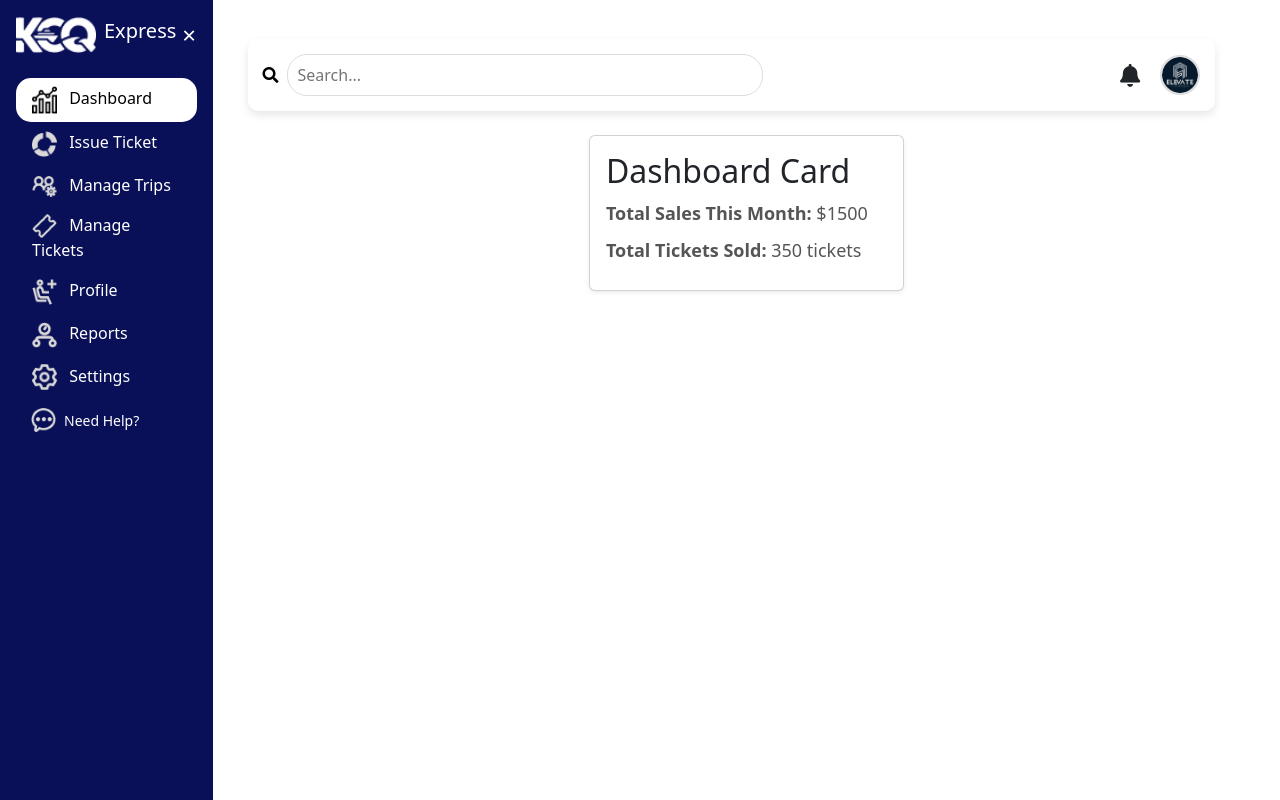
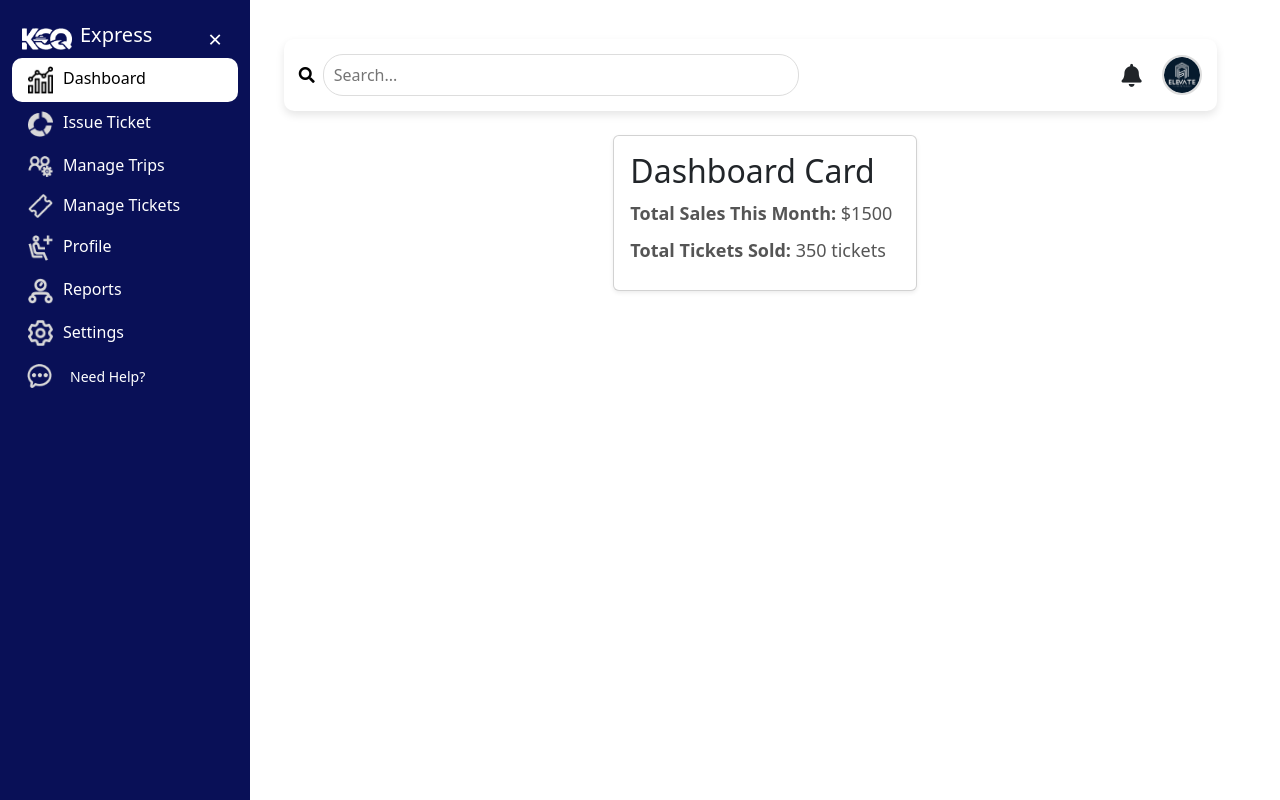
Before and after one commit to Elevate-Company/KCQ-Ferry-Ticketing-System, a React (Create React App) app in the folder frontend/: page /dashboard in a window 1280 px wide. Built offline with nearby package versions, Linux system fonts and the light colour scheme.

Commit message:
improved sidebar toggle function

```diff
--- a/frontend/src/core/components.js
+++ b/frontend/src/core/components.js
@@ -1,7 +1,7 @@
 import React, { useState } from 'react';
 import { NavLink, Outlet } from 'react-router-dom';
-import '../css/dashboard.css';  // Import global styles for layout
-import '../css/components.css';  // Import sidebar-specific styles
+import '../css/dashboard.css';  // Global styles
+import '../css/components.css';  // Sidebar-specific styles
 import logo from '../assets/kcq.png';
 import dashboardIcon from '../assets/dashboard.png';
 import issueTicketIcon from '../assets/issueticket.png';
@@ -13,79 +13,79 @@ import settingsIcon from '../assets/setting.png';
 import needHelpIcon from '../assets/needhelp.png';
 
 function Components() {
-  const [isSidebarOpen, setIsSidebarOpen] = useState(true);
+  const [isSidebarExpanded, setIsSidebarExpanded] = useState(true);
 
   const toggleSidebar = () => {
-    setIsSidebarOpen(!isSidebarOpen);
+    setIsSidebarExpanded(!isSidebarExpanded);
   };
 
   return (
     <div className="container-fluid">
       <div className="row">
         {/* Sidebar */}
-        {isSidebarOpen && (
-          <div className="col-md-3 col-lg-2 p-3 sidebar">
-            <div className="d-flex justify-content-between align-items-center mb-4">
+        <div className={`sidebar ${isSidebarExpanded ? 'expanded' : 'collapsed'}`}>
+          <div className="sidebar-header">
             <div className="d-flex align-items-center">
-                <img src={logo} alt="KCQ Logo" className="sidebar-logo me-2" />
-                <span className="h5 text-white">Express</span>
+              <img src={logo} alt="KCQ Logo" className="sidebar-logo" />
+              {isSidebarExpanded && <span className="h5 text-white ms-2">Express</span>}
             </div>
-              <button onClick={toggleSidebar} className="btn-close-sidebar">
-                ×
+            <button onClick={toggleSidebar} className="btn-toggle-sidebar">
+              {isSidebarExpanded ? '×' : '☰'}
             </button>
           </div>
           <ul className="nav flex-column">
             <li className="nav-item">
               <NavLink to="/dashboard" className={({ isActive }) => `nav-link ${isActive ? 'active' : ''}`}>
-                  <img src={dashboardIcon} alt="Dashboard" className="sidebar-icon me-2" /> Dashboard
+                <img src={dashboardIcon} alt="Dashboard" className="sidebar-icon" />
+                {isSidebarExpanded && 'Dashboard'}
               </NavLink>
             </li>
             <li className="nav-item">
               <NavLink to="/issue-ticket" className={({ isActive }) => `nav-link ${isActive ? 'active' : ''}`}>
-                  <img src={issueTicketIcon} alt="Issue Ticket" className="sidebar-icon me-2" /> Issue Ticket
+                <img src={issueTicketIcon} alt="Issue Ticket" className="sidebar-icon" />
+                {isSidebarExpanded && 'Issue Ticket'}
               </NavLink>
             </li>
             <li className="nav-item">
               <NavLink to="/manage-trips" className={({ isActive }) => `nav-link ${isActive ? 'active' : ''}`}>
-                  <img src={manageTripsIcon} alt="Manage Trips" className="sidebar-icon me-2" /> Manage Trips
+                <img src={manageTripsIcon} alt="Manage Trips" className="sidebar-icon" />
+                {isSidebarExpanded && 'Manage Trips'}
               </NavLink>
             </li>
             <li className="nav-item">
               <NavLink to="/manage-tickets" className={({ isActive }) => `nav-link ${isActive ? 'active' : ''}`}>
-                  <img src={manageTicketsIcon} alt="Manage Tickets" className="sidebar-icon me-2" /> Manage Tickets
+                <img src={manageTicketsIcon} alt="Manage Tickets" className="sidebar-icon" />
+                {isSidebarExpanded && 'Manage Tickets'}
               </NavLink>
             </li>
             <li className="nav-item">
               <NavLink to="/profile" className={({ isActive }) => `nav-link ${isActive ? 'active' : ''}`}>
-                  <img src={profileIcon} alt="Profile" className="sidebar-icon me-2" /> Profile
+                <img src={profileIcon} alt="Profile" className="sidebar-icon" />
+                {isSidebarExpanded && 'Profile'}
               </NavLink>
             </li>
             <li className="nav-item">
               <NavLink to="/reports" className={({ isActive }) => `nav-link ${isActive ? 'active' : ''}`}>
-                  <img src={reportsIcon} alt="Reports" className="sidebar-icon me-2" /> Reports
+                <img src={reportsIcon} alt="Reports" className="sidebar-icon" />
+                {isSidebarExpanded && 'Reports'}
               </NavLink>
             </li>
             <li className="nav-item">
               <NavLink to="/settings" className={({ isActive }) => `nav-link ${isActive ? 'active' : ''}`}>
-                  <img src={settingsIcon} alt="Settings" className="sidebar-icon me-2" /> Settings
+                <img src={settingsIcon} alt="Settings" className="sidebar-icon" />
+                {isSidebarExpanded && 'Settings'}
               </NavLink>
             </li>
           </ul>
-            <div className="d-flex align-items-center mt-auto need-help">
-              <img src={needHelpIcon} alt="Need Help" className="sidebar-icon me-2" />
-              <span>Need Help?</span>
+          <div className="d-flex align-items-center need-help">
+            <img src={needHelpIcon} alt="Need Help" className="sidebar-icon" />
+            {isSidebarExpanded && <span className="ms-2">Need Help?</span>}
           </div>
         </div>
-        )}
 
         {/* Main Content */}
-        <div className={`col ${isSidebarOpen ? 'col-md-9 col-lg-10' : 'col-12'} p-4`}>
+        <div className={`main-content ${isSidebarExpanded ? 'expanded' : 'collapsed'} col p-4`}>
           <Outlet />
-          {!isSidebarOpen && (
-            <button onClick={toggleSidebar} className="btn-open-sidebar">
-              ☰
-            </button>
-          )}
         </div>
       </div>
     </div>
--- a/frontend/src/css/components.css
+++ b/frontend/src/css/components.css
@@ -1,40 +1,66 @@
 /* Sidebar styling */
 .sidebar {
-    background-color: #091057; /* Sidebar background color */
-    color: white;  /* Set the text color to white */
-    height: 100vh;  /* Full height for the sidebar */
+    background-color: #091057;
+    color: white;
+    height: 100vh;
     padding-top: 20px;
-    position: sticky;  /* Make the sidebar sticky */
+    position: sticky;
     top: 0;
-    z-index: 10; /* Ensure the sidebar is above other content */
+    z-index: 10;
+    transition: width 0.3s;
 }
 
-/* Custom styles for sidebar logo */
+.sidebar.expanded {
+    width: 250px;
+}
+
+.sidebar.collapsed {
+    width: 80px;
+}
+
+.sidebar-header {
+    display: flex;
+    justify-content: space-between;
+    align-items: center;
+    padding: 0 10px;
+}
+
+.btn-toggle-sidebar {
+    background: none;
+    border: none;
+    color: white;
+    font-size: 24px;
+    cursor: pointer;
+}
+
+/* Sidebar logo */
 .sidebar-logo {
-    width: 80px;
+    width: 50px;
     height: auto;
+    transition: width 0.3s;
 }
 
 /* Sidebar links styling */
 .nav-link {
-    color: white !important;  /* Ensure the links are white */
-    padding: 10px 15px;
+    color: white !important;
+    padding: 10px;
     display: flex;
     align-items: center;
-    font-size: 20px;  /* Adjust font size */
-    text-decoration: none;  /* Remove underline */
+    font-size: 20px;
+    text-decoration: none;
+    white-space: nowrap;
+    overflow: hidden;
+    transition: all 0.3s;
 }
 
-/* Active link styling */
-.nav-link.active {
-    background-color:  white;  /* Light background for active link */
-    color: black !important;  /* Set text color to black when active */
-    border-radius: 15px;
+.sidebar.collapsed .nav-link {
+    justify-content: center;
 }
 
-/* Active icon styling */
-.nav-link.active .sidebar-icon {
-    filter: brightness(10) invert(10);  /* Change the icon to black when active */
+.nav-link.active {
+    background-color: white;
+    color: black !important;
+    border-radius: 10px;
 }
 
 /* Sidebar icons */
@@ -42,12 +68,22 @@
     width: 25px;
     height: auto;
     margin-right: 10px;
+    transition: margin 0.3s;
+}
+
+.sidebar.collapsed .sidebar-icon {
+    margin-right: 0;
+}
+
+/* Change icon color when link is active */
+.nav-link.active .sidebar-icon {
+    filter: invert(100%) brightness(0) !important;
 }
 
 /* "Need Help" section */
 .need-help {
     font-size: 14px;
-    color: #ffffff;  /* White color for text */
+    color: #ffffff;
     cursor: pointer;
     margin-top: auto;
     padding: 10px 15px;
@@ -55,26 +91,6 @@
     align-items: center;
 }
 
-/* Sidebar close button styling */
-.btn-close-sidebar {
-    background: none;
-    border: none;
-    color: white;
-    font-size: 24px;
-    cursor: pointer;
+.sidebar.collapsed .need-help span {
+    display: none;
 }
-
-/* Sidebar open button styling */
-.btn-open-sidebar {
-    position: fixed;
-    top: 20px;
-    left: 20px;
-    background: #091057;
-    color: white;
-    border: none;
-    font-size: 24px;
-    cursor: pointer;
-    padding: 5px 10px;
-    border-radius: 5px;
-    z-index: 20;
-}
```
Lines whose indentation alone changed are shown as unchanged.
